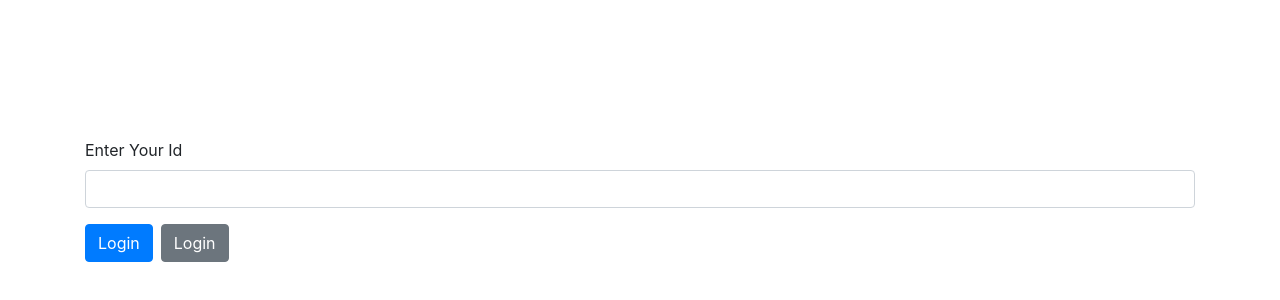
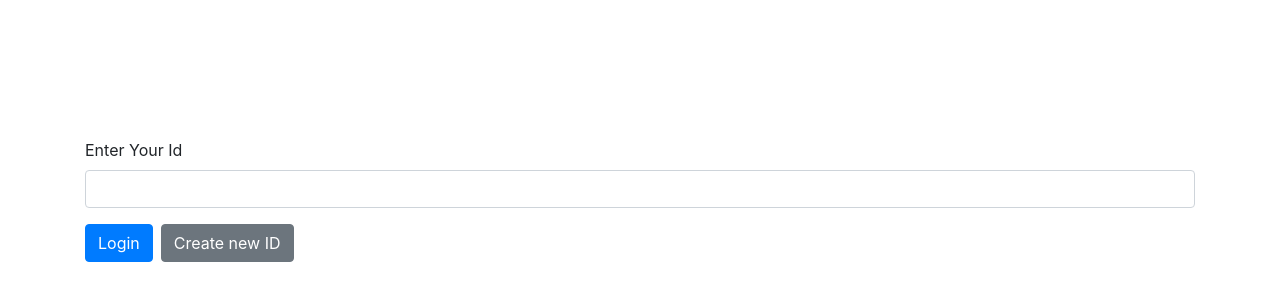
Before and after one commit to thomasjk0831/socketio, a React (Create React App) app in the folder client/: page / in a window 1280 px wide. Shown: the part 200-500 px from the top of the page. Built offline with nearby package versions, Linux system fonts and the light colour scheme.

Commit message:
add uuid

```diff
--- a/client/src/components/Login.js
+++ b/client/src/components/Login.js
@@ -1,5 +1,6 @@
 import React, { useRef } from "react";
 import { Container, Form, Button } from "react-bootstrap";
+import { v4 } from "uuid";
 
 export default function Login({ onIdSubmit }) {
   const idRef = useRef();
@@ -8,6 +9,11 @@ export default function Login({ onIdSubmit }) {
     e.preventDefault();
     //using useRef hook
     onIdSubmit(idRef.current.value);
+  }
+
+  function createNewId(e) {
+    e.preventDefault();
+    onIdSubmit(v4());
   }
 
   return (
@@ -24,7 +30,9 @@ export default function Login({ onIdSubmit }) {
         <Button type="submit" className="mr-2">
           Login
         </Button>
-        <Button variant="secondary">Login</Button>
+        <Button onClick={createNewId} variant="secondary">
+          Create new ID
+        </Button>
       </Form>
     </Container>
   );
```
